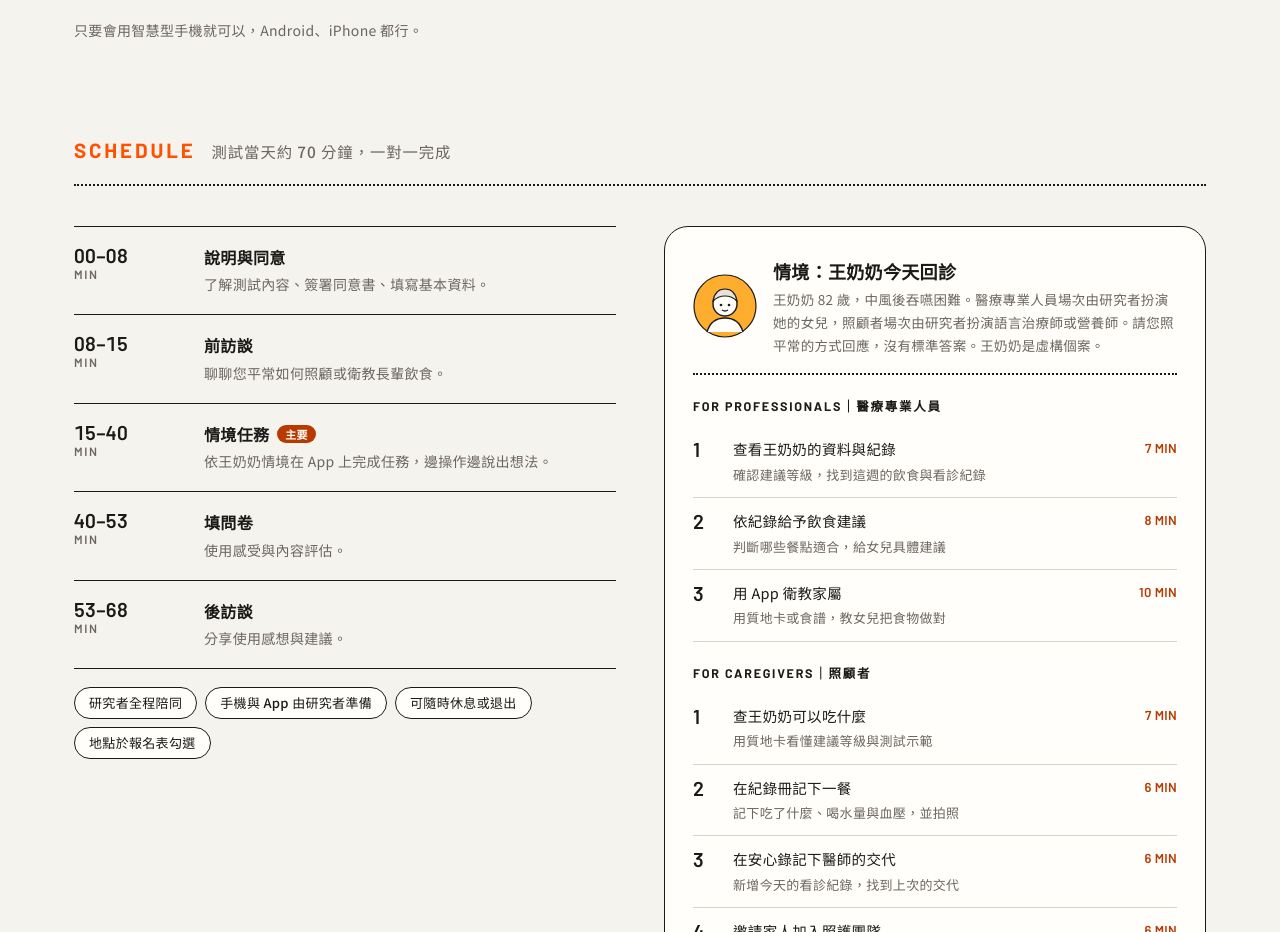
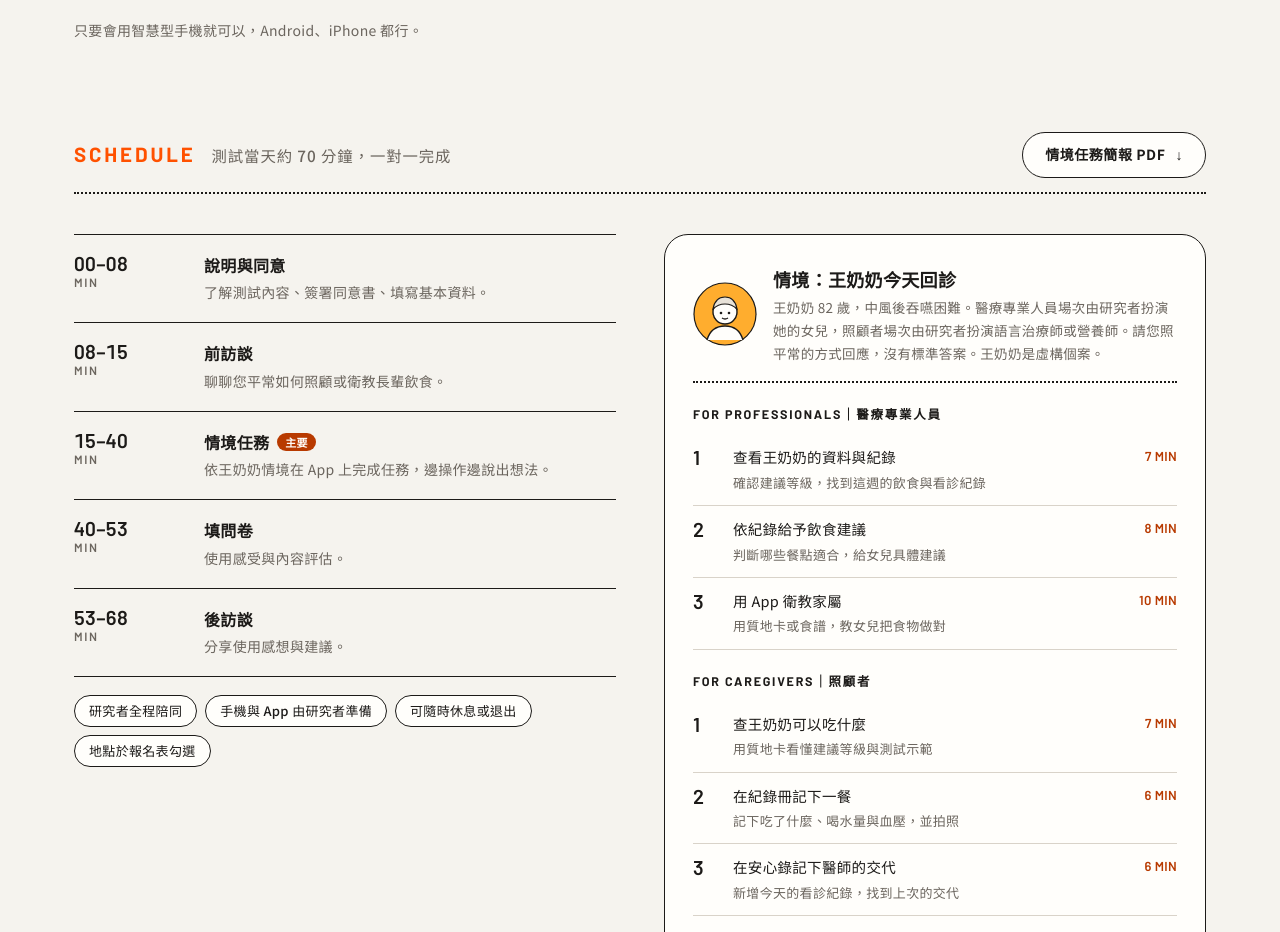
Before and after one commit to iceyen37-ship-it/recruit_web, a plain HTML site: page index.html in a window 1280 px wide. Shown: the part 5020-5952 px from the top of the page. Drawn offline with Linux system fonts and the light colour scheme.

Commit message:
Add scenario task deck PDF with download link next to SCHEDULE
Co-Authored-By: Claude Opus 5.5 <noreply@anthropic.com>
Claude-Session: https://claude.ai/code/session_014JMHFK9RSbdEoxeuLNadzr

```diff
--- a/index.html
+++ b/index.html
@@ -115,6 +115,9 @@ body::before { content: ""; position: fixed; inset: 0 0 auto; height: env(safe-a
 .label { color: var(--brand); }
 .label i { width: 1em; height: 1em; flex: 0 0 auto; }
 .label small { font-family: var(--zh); font-weight: 500; letter-spacing: .06em; color: var(--muted); font-size: calc(clamp(14px, 1.2vw, 17px) * var(--fs)); }
+.label .label-dl { margin-left: auto; font-family: var(--zh); letter-spacing: .04em; color: var(--ink); }
+.label .label-dl:hover { color: var(--paper); }
+@media (max-width: 520px) { .label .label-dl { margin-left: 0; } }
 
 /* hero */
 .hero { padding-block: 64px 40px; overflow: hidden; }
@@ -546,7 +549,7 @@ body::before { content: ""; position: fixed; inset: 0 0 auto; height: env(safe-a
 
   <section class="band" id="schedule" style="padding-top:0">
     <div class="wrap">
-      <p class="label">SCHEDULE <small>測試當天約 70 分鐘，一對一完成</small></p>
+      <p class="label">SCHEDULE <small>測試當天約 70 分鐘，一對一完成</small><a class="pill label-dl" href="assets/scenario-tasks-1124.pdf" target="_blank" rel="noopener">情境任務簡報 PDF <span class="arr">↓</span></a></p>
       <div class="sched">
         <div>
           <ol class="time-rows">
```
Also changed, not shown: 1 other file.
